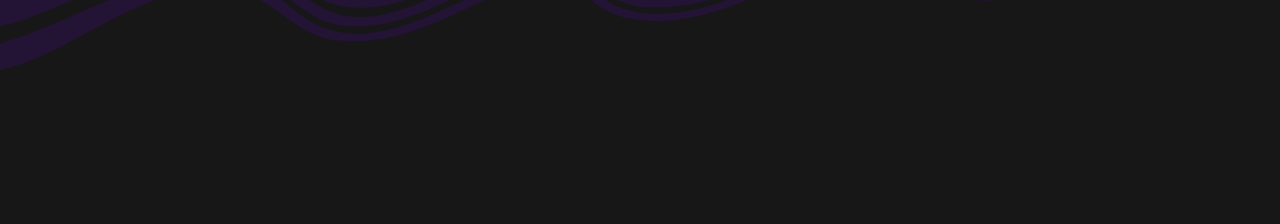
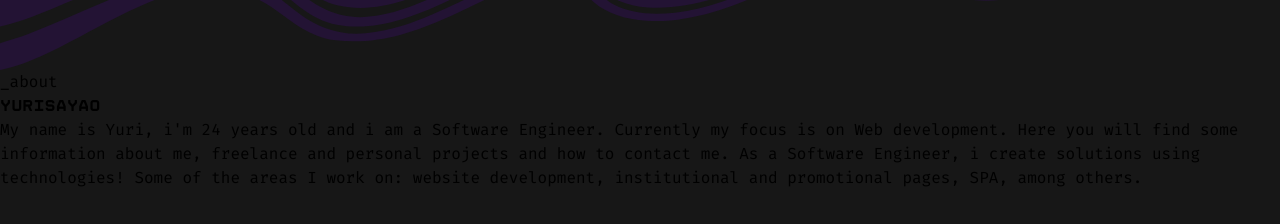
Before and after one commit to sayaoyuri/portfolio, a Next.js app: page /en in a window 1280 px wide. Shown: the part 332-556 px from the top of the page. Built offline with nearby package versions, Linux system fonts and the light colour scheme.

Commit message:
feat(about): implementing about section

```diff
--- a/public/translations/en.json
+++ b/public/translations/en.json
@@ -5,6 +5,10 @@
       "services": "services",
       "portfolio": "portfolio",
       "contact": "contact"
+    },
+    "about": {
+      "title": "about",
+      "paragraph": "My name is Yuri, i'm 24 years old and i am a Software Engineer. Currently my focus is on Web development. Here you will find some information about me, freelance and personal projects and how to contact me. As a Software Engineer, i create solutions using technologies! Some of the areas I work on: website development, institutional and promotional pages, SPA, among others."
     }
   }
 }
--- a/public/translations/pt.json
+++ b/public/translations/pt.json
@@ -6,6 +6,10 @@
       "services": "serviços",
       "portfolio": "portfólio",
       "contact": "contato"
+    },
+    "about": {
+      "title": "sobre",
+      "paragraph": "Me chamo Yuri, tenho 24 anos e sou um Engenheiro de Software. Atualmente meu foco se encontra no desenvolvimento Web. Por aqui você encontrará algumas informações sobre mim, projetos freelance e pessoais e como me contatar. Como Engenheiro de Software, crio soluções utilizando tecnologias! Algumas das frentes com que trabalho: desenvolvimento de Websites, páginas instituicionais, promocionais, SPA, dentre outros."
     }
   }
 }
--- a/src/app/[locale]/page.tsx
+++ b/src/app/[locale]/page.tsx
@@ -1,11 +1,13 @@
 import Header from "@/components/header/Header";
 import Title from "@/components/title/Title";
+import About from "@/components/about/About";
 
 export default function Home() {
   return (
     <>
       <Header />
       <Title />
+      <About />
     </>
   );
 }
--- /dev/null
+++ b/src/components/about/About.tsx
@@ -0,0 +1,32 @@
+import Image from "next/image";
+import { useTranslations } from "next-intl";
+import { disketMonoFont } from "@/constants";
+
+export default function About () {
+  const translation = useTranslations('index.about');
+
+  return (
+    <section className="w-full h-dvh text-white md:bg-[url(/images/light-point-about-right.svg)] bg-no-repeat bg-right-top max-lg:bg-[auto_13.5%]">
+      <h1 className="pt-4 md:pt-10 pl-10 text-3xl">_{translation('title')}</h1>
+      <div className="w-full h-5/6 relative md:static flex flex-col md:flex-row-reverse items-center md:justify-between pt-20 md:bg-[url(/images/light-point-about-left.svg)] max-lg:bg-[auto_50%] bg-left bg-no-repeat">
+        <figure className="absolute md:static md:w-1/2 flex flex-col gap-6 items-center">
+          <Image
+            className="w-1/2 md:w-1/2 m-auto md:m-0"
+            src='/images/logo.svg'
+            width={0}
+            height={0}
+            alt="sayaoyuri logo"
+          />
+          <figcaption className={`hidden md:block text-center text-lg lg:text-2xl xl:text-4xl tracking-[12px] lg:tracking-[25px] text-[#0733FF] ${disketMonoFont.className}`}>
+            YURISAYAO
+          </figcaption>
+        </figure>
+        <p
+          className="md:flex justify-center items-center w-10/12 md:w-2/3 lg:w-1/2 h-full md:h-1/2 mt-28 min-[430px]:mt-36 min-[500px]:mt-44 md:mt-0 pt-24 md:pt-0 pl-5 pr-5 pb-8 md:pb-0 text-md sm:text-lg md:text-sm lg:text-xl text-center md:text-left bg-[#5505AB33] border-b-4 border-r border-[#8348F4] md:border-r-0 md:rounded-r-[100px]"
+        >
+          {translation('paragraph')}
+        </p>
+      </div>
+    </section>
+  );
+};
```
Also changed, not shown: public/images/light-point-about-left.svg (added), public/images/light-point-about-right.svg (added).
